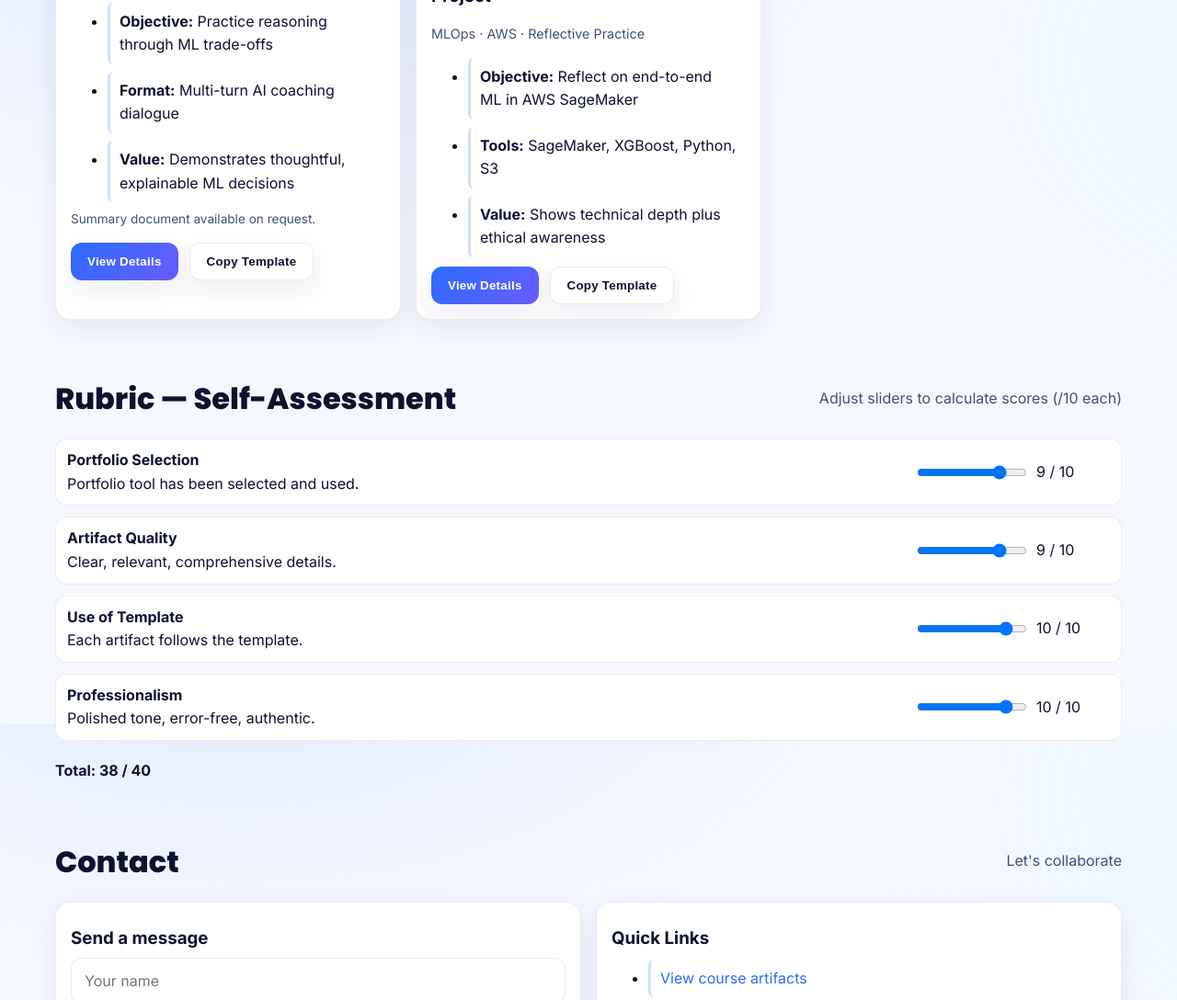
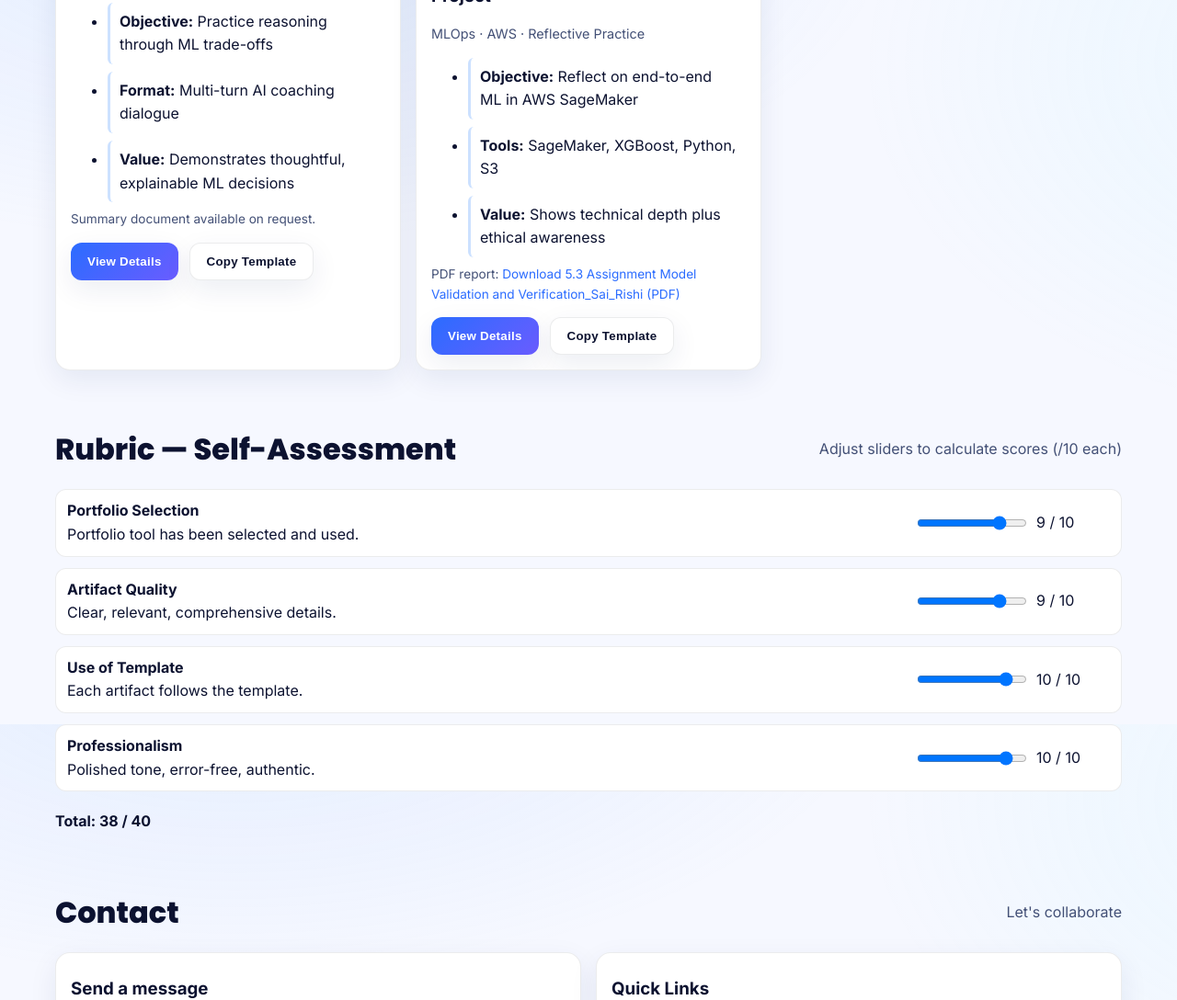
Before and after one commit to sairishi717/sairishi717.github.io, a plain HTML site: page index.html in a window 1280 px wide. Shown: the part 2412-3500 px from the top of the page at 92% size. Drawn offline with Linux system fonts and the light colour scheme.

Commit message:
Update_index_all_artifacts.html

```diff
--- a/index.html
+++ b/index.html
@@ -341,6 +341,12 @@
             <li><strong>Tools:</strong> SageMaker, XGBoost, Python, S3</li>
             <li><strong>Value:</strong> Shows technical depth plus ethical awareness</li>
           </ul>
+          <p style="font-size:.85rem;color:var(--muted);margin-top:4px;">
+            PDF report:
+            <a href="5.3 Assignment Model Validation and Verification_Sai_Rishi.pdf" target="_blank">
+              Download 5.3 Assignment Model Validation and Verification_Sai_Rishi (PDF)
+            </a>
+          </p>
           <div class="cta">
             <button class="btn btn-primary" data-open>View Details</button>
             <button class="btn btn-ghost" data-copy>Copy Template</button>
```
